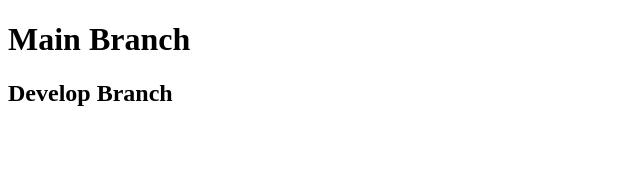
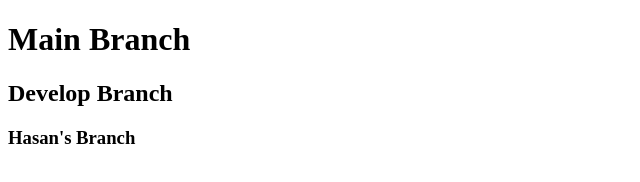
Before and after one commit to mburrow303/06_ChatServer, a plain HTML site: page index.html in a window 1280 px wide. Shown: the whole page, without its empty margins (0-640 px from the left). Drawn offline with Linux system fonts and the light colour scheme.

Commit message:
hasan branch

```diff
--- a/index.html
+++ b/index.html
@@ -8,7 +8,8 @@
 <body>
 
   <h1>Main Branch</h1>
-   <h2>Develop Branch</h2>
+  <h2>Develop Branch</h2>
+  <h3>Hasan's Branch</h3>
 
 </body>
 </html>
```
